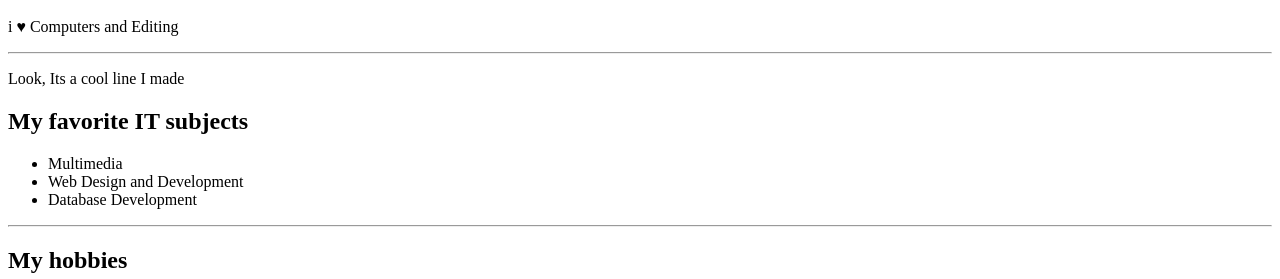
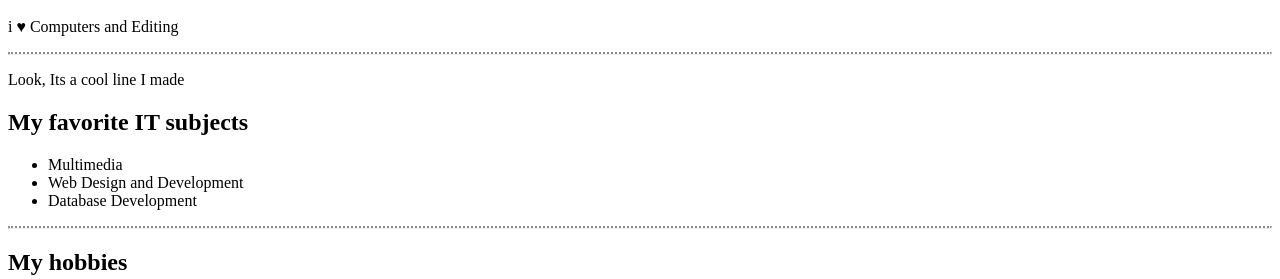
Before and after one commit to KoppelTAR/Week1-HTML-First-Page, a plain HTML site: page index.html in a window 1280 px wide. Shown: the part 440-719 px from the top of the page. Drawn offline with Linux system fonts and the light colour scheme.

```diff
--- a/index.html
+++ b/index.html
@@ -4,6 +4,12 @@
     <meta charset="UTF-8">
     <meta name="viewport" content="width=device-width, initial-scale=1.0">
     <title>Kaspar' Page</title>
+    <style>
+        hr{
+	background-color: #fff;
+	border-top: 2px dotted #8c8b8b;
+}
+    </style>
 </head>
 <body>
     <h3>Hello World!</h3>
```
